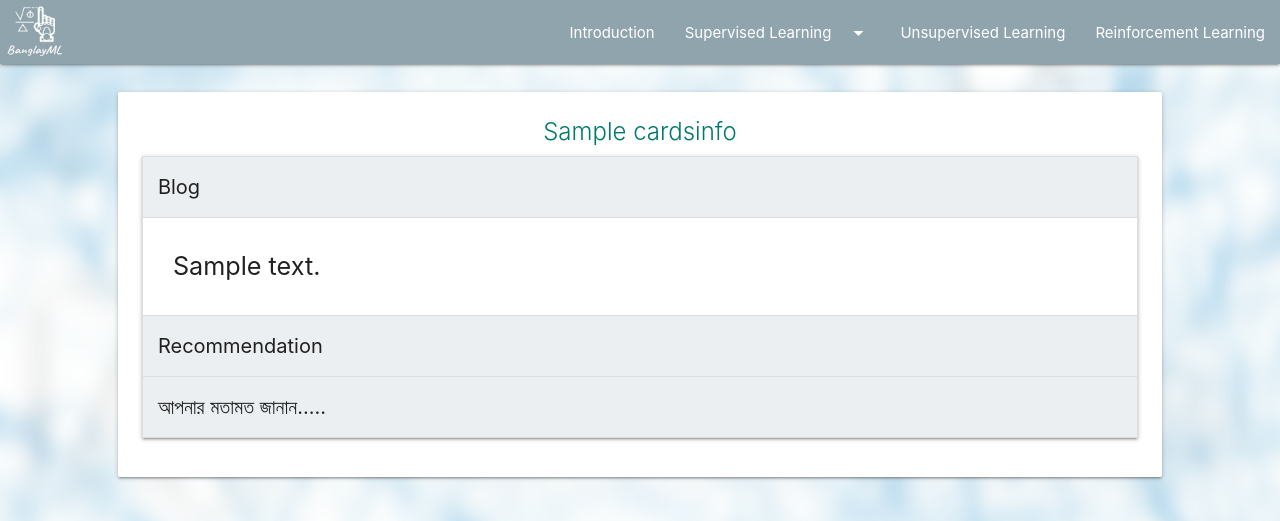
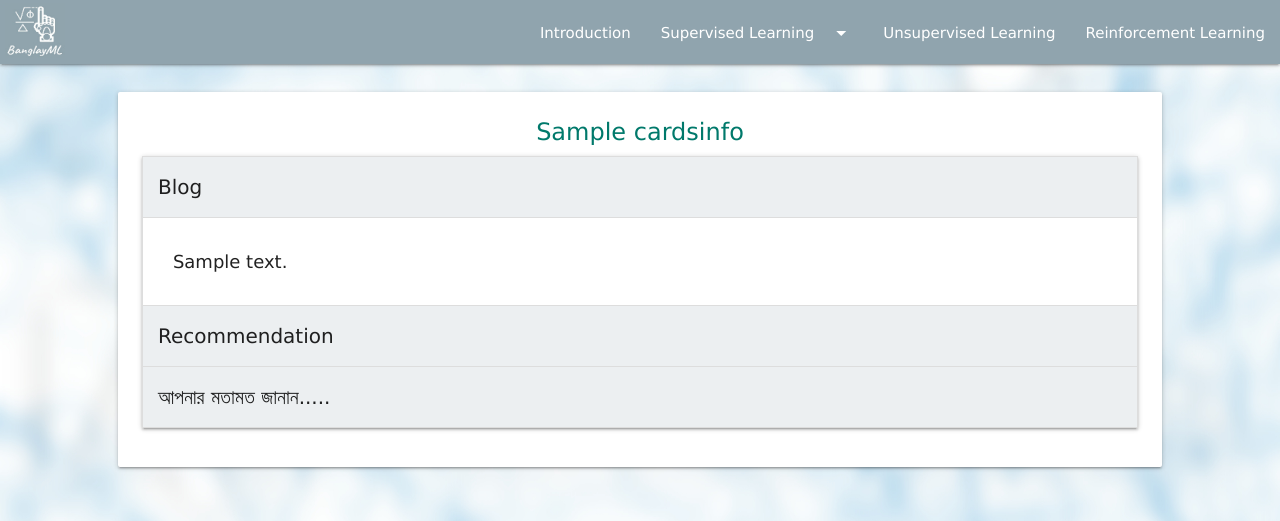
Before and after one commit to nahK994/BanglayML, a Django app: page /1/ in a window 1280 px wide. Shown: the top 521 px of the page. Run offline with Django 3.2, Linux system fonts and the light colour scheme; tables that the repository leaves empty hold one stand-in row (values such as "Sample post"); some libraries are stand-ins or nearby versions.

Commit message:
font-size: 18px; added

```diff
--- a/testApp/templates/Text.html
+++ b/testApp/templates/Text.html
@@ -20,13 +20,13 @@
                                                 </code>
                                             </pre>
                                         {% elif i|length == 2 and i.0 == '<span>' %}
-                                            <p class="flow-text center-left" style="display: inline;"><span class="teal-text">{{i.1}}</span></p>
+                                            <p class="center-left" style="font-size: 18px; display: inline;"><span class="teal-text">{{i.1}}</span></p>
                                         {% elif i|length == 2 and i.0 == '<blockquote>' %}
                                             <blockquote>{{i.1}}</blockquote>
                                         {% elif i == '<br>' %}
                                             <br>
                                         {% else %}
-                                            <p class="flow-text center-left" style="display: inline;">{{i}}</p>
+                                            <p class="center-left" style="font-size: 18px; display: inline;">{{i}}</p>
                                         {% endif %}
                                     {% endfor %}
                         </div>
@@ -36,7 +36,7 @@
                         <div class="collapsible-header blue-grey lighten-5" style="font-size: 20px;">Recommendation</div>
                         <div class="collapsible-body">
                             {% for aaa in recommendationList %}
-                            <a href="{{aaa.reference_link}}" target="_blank"><span class="flow-text">{{aaa.reference_title}}</span></a><br>
+                            <a href="{{aaa.reference_link}}" target="_blank"><span style="font-size: 18px;">{{aaa.reference_title}}</span></a><br>
                             {% endfor %}
                         </div>
                     </li>
--- a/testApp/templates/base.html
+++ b/testApp/templates/base.html
@@ -13,6 +13,8 @@
 	<link type="text/css" rel="stylesheet" href="css/materialize.min.css"  media="screen,projection"/>
 	<!--Let browser know website is optimized for mobile-->
 	<meta name="viewport" content="width=device-width, initial-scale=1.0"/>
+	<meta name="viewport" content="width=device-width, initial-scale=1">
+	<link rel="stylesheet" href="https://www.w3schools.com/w3css/4/w3.css">
 	<script src="https://polyfill.io/v3/polyfill.min.js?features=es6"></script>
 	<script id="MathJax-script" async src="https://cdn.jsdelivr.net/npm/mathjax@3/es5/tex-mml-chtml.js"></script>
 	<script>
```
